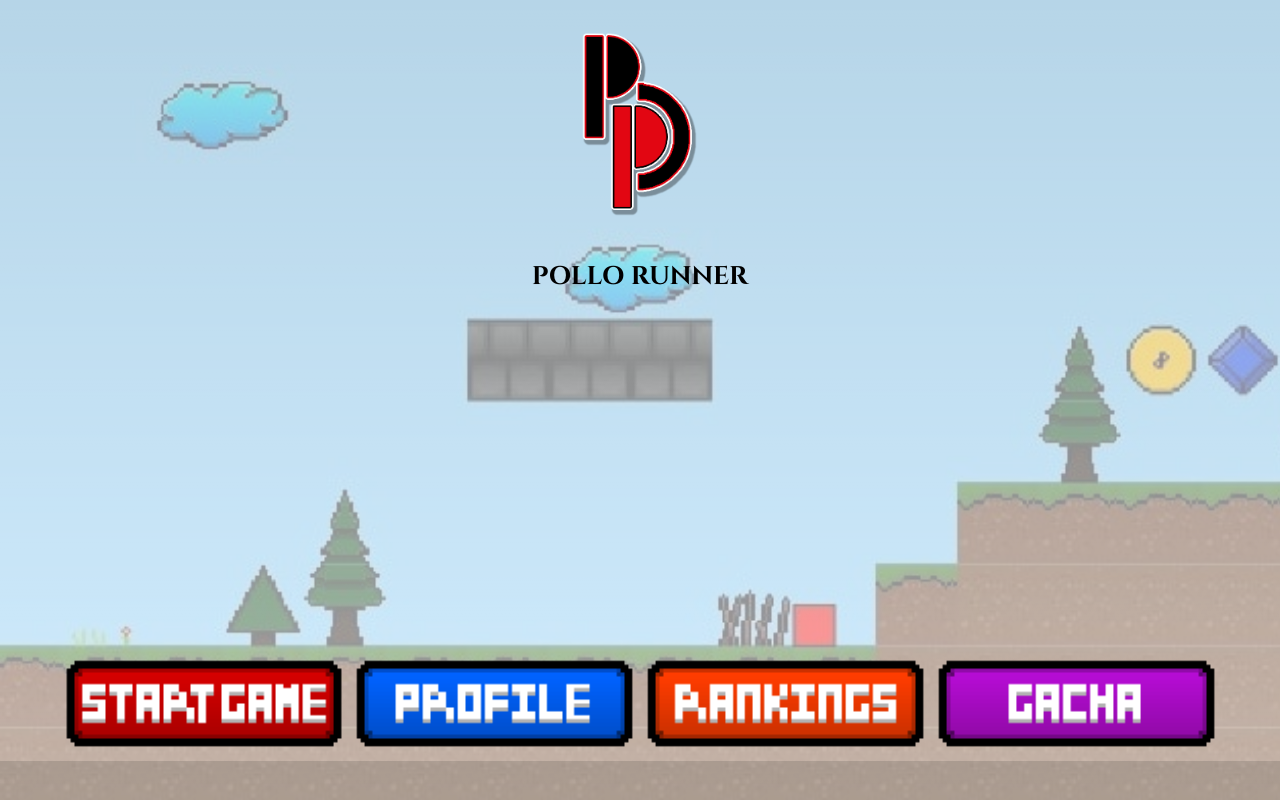
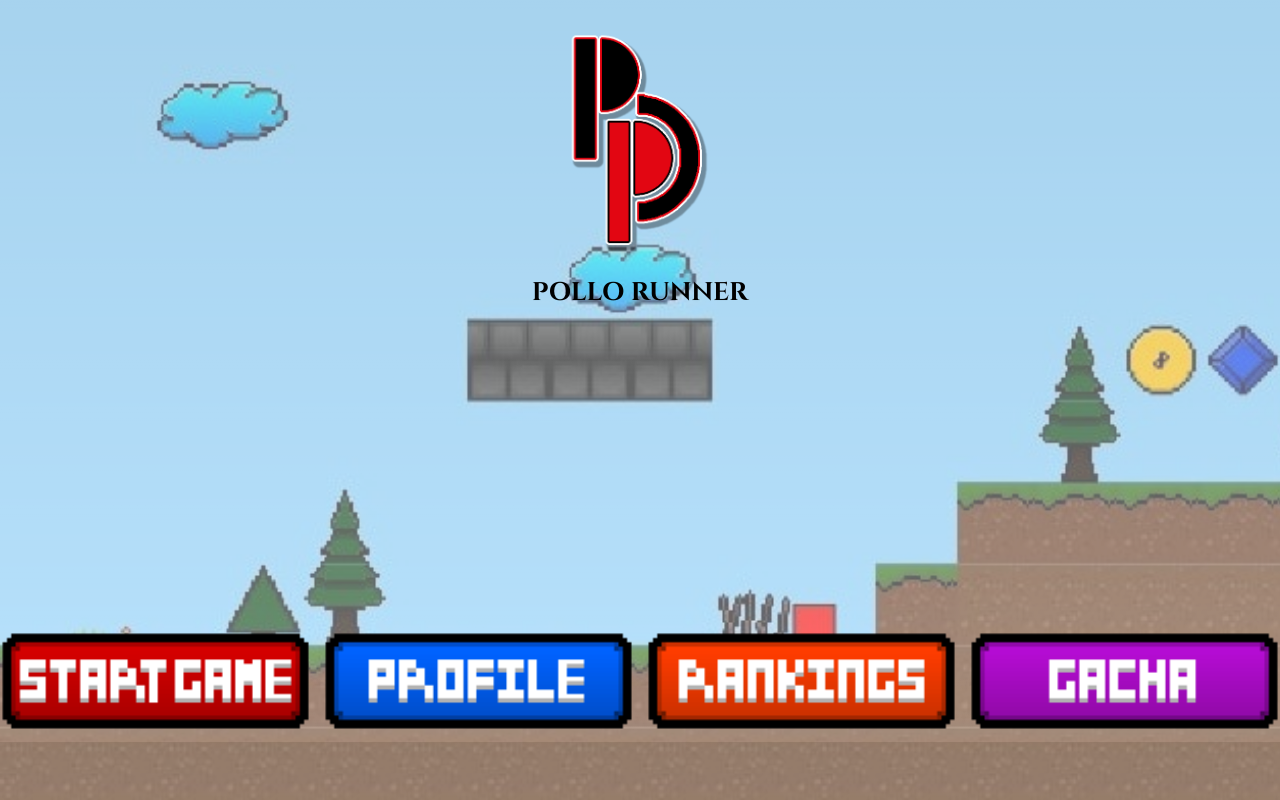
Before and after one commit to Sreyeso/2023-1S_IngSoftware-PPC, a Next.js app: page /main in a window 1280 px wide. Built offline with nearby package versions, Linux system fonts and the light colour scheme.

Commit message:
error move title

```diff
--- a/src/pages/main.tsx
+++ b/src/pages/main.tsx
@@ -23,25 +23,31 @@ export default function Main (){
             </Head>
             <main>
                 <div className = {styles.background}>
-                    <div className = {styles.allInside}>
+                    <div className= {styles.allInside}>
                         <div className = {styles.logoDiv}>
                             <img
-                            src="/pages_imgs/logo_PPC.png"
-                            className={styles.logo}>
+                                src="/pages_imgs/logo_PPC.png"
+                                className={styles.logo}>
                             </img>
                         </div>
-                        <h2>POLLO RUNNER</h2>
-                        <div className = {styles.buttonDiv}>
-                            <StartButton/>
-                            <ProfileButton/>
-                            <RankingButton/>
-                            <GachaButton/>
-                        </div>
+                        <h1 className= {styles.title}>POLLO RUNNER</h1>
+                        <Buttons/>
                     </div>
                 </div>
             </main>
         </div>
+    );
+}
 
+function Buttons() {
+
+    return (
+        <div className= {styles.buttonDiv}>
+            <StartButton/>
+            <ProfileButton/>
+            <RankingButton/>
+            <GachaButton/>
+        </div>
     );
 }
 
@@ -92,7 +98,7 @@ function ProfileButton(){
 }
 
 function RankingButton(){
-    //Cuando se presiona el botón, se redirecciona al juego
+    //Cuando se presiona el botón, se redirecciona a la tabla de ranking
 
     function showMessageScreen (js: jsAnswer) {
         console.log(js);
@@ -115,7 +121,7 @@ function RankingButton(){
 }
 
 function GachaButton(){
-    //Cuando se presiona el botón, se redirecciona al juego
+    //Cuando se presiona el botón, se redirecciona al gacha
 
     function showMessageScreen (js: jsAnswer) {
         console.log(js);
--- a/src/styles/Main.module.css
+++ b/src/styles/Main.module.css
@@ -1,7 +1,7 @@
 .background::before{
     content:'';
     background-image: url("../../public/pages_imgs/Fondo_juego.jpg");
-    opacity: 0.4;
+    opacity: 0.6;
     position: absolute;
     background-size: cover;
     background-repeat: no-repeat;
@@ -15,15 +15,21 @@
 .logoDiv{
     text-align: center;
     margin-top: 3vh;
-    margin-bottom: 0px;
-    height: 28vh;
+    margin-bottom: 1vh;
+    height: 30vh;
 }
 
 .logo{
-    height: 90%;
+    height: 100%;
 }
 
-.background h2{
+.title {
+    text-align: center;
+    position: static;
+    justify-content: center;
+}
+
+.background h1{
     text-align: center;
     font-family: cinzel-bold;
     font-size: 3.2vh;
@@ -38,7 +44,8 @@
     height: 14vh;
     display:flex;
     justify-content: center;
-    margin-top: 45vh;
+    margin: 5px;
+    margin-top: 40vh;
 }
 
 .button{
@@ -47,18 +54,16 @@
 }
 
 .button img{
-    height: 90%;
+    height: 100%;
 }
 
 .button:hover{
-    /* box-shadow: 0 0 20px -10px rgba(0,0,0,150);  */
-    transform: scale(1.03);
+    transform: scale(1.05);
     cursor: pointer;
 }
 
 .button:active{
     filter: brightness(0.98);
-    transform: scale(1.08);
     cursor: pointer;
 }
 
```
